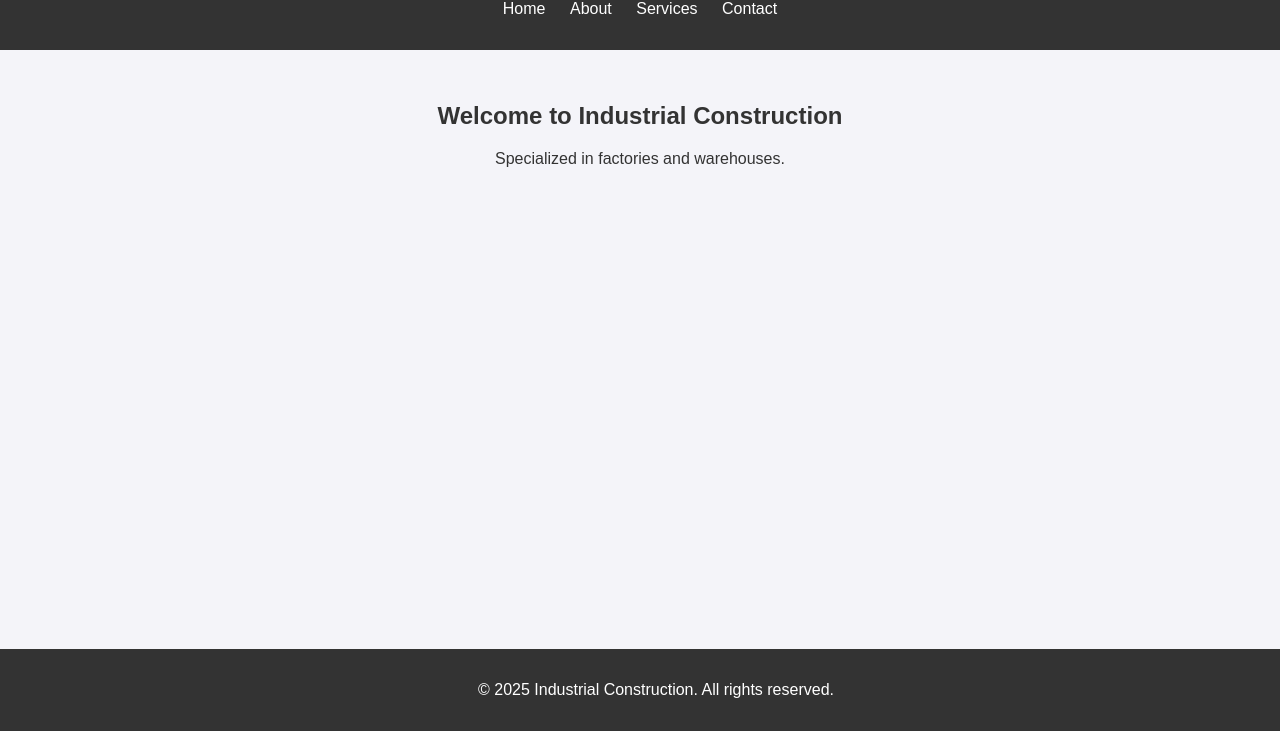
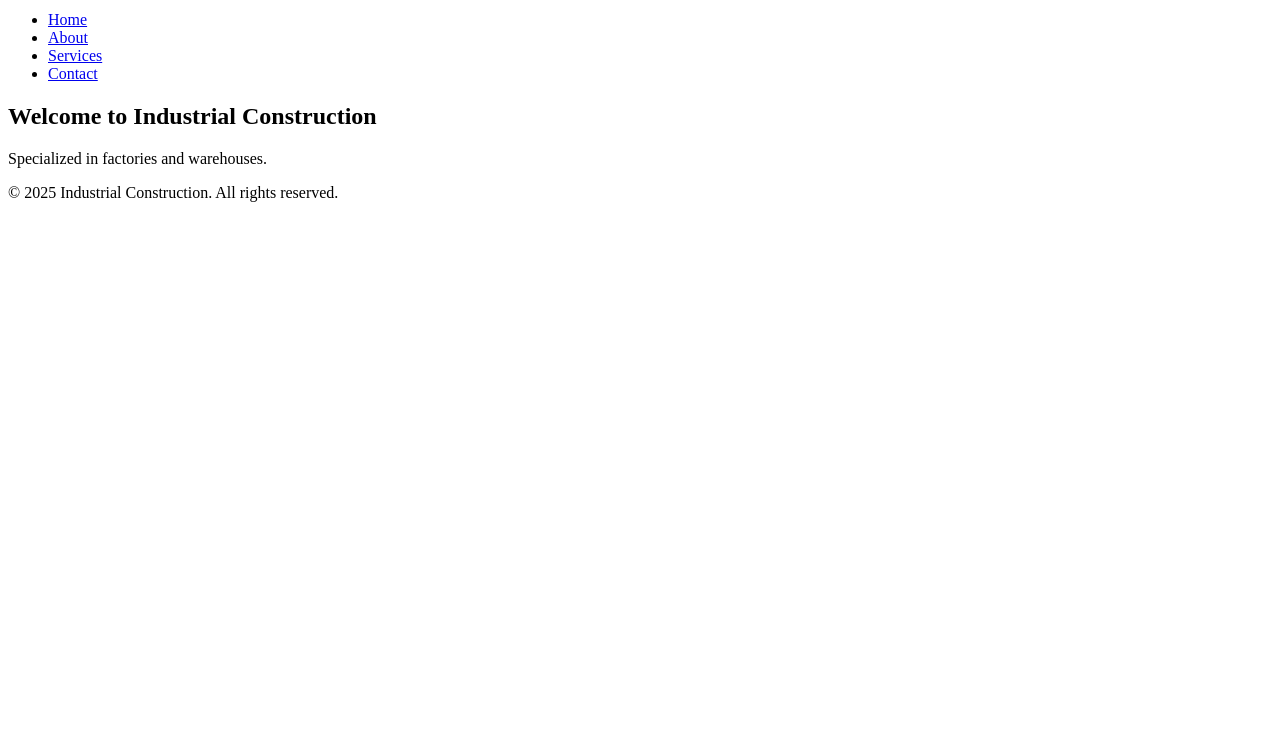
Before and after one commit to TharunMJ/Pathway-Constructors, a plain HTML site: page index.html in a window 1280 px wide. Shown: the part 69-800 px from the top of the page. Drawn offline with Linux system fonts and the light colour scheme.

Commit message:
Add files via upload

```diff
--- a/style.css
+++ b/style.css
@@ -1,42 +1,12 @@
 
-body {
-    font-family: Arial, sans-serif;
-    margin: 0;
-    padding: 0;
-    background-color: #f4f4f9;
+.faq-item {
+    margin-bottom: 20px;
+}
+.faq-item h3 {
+    font-size: 1.5em;
     color: #333;
 }
-header {
-    background-color: #333;
-    color: #fff;
-    padding: 1rem;
-    text-align: center;
+.faq-item p {
+    font-size: 1em;
+    color: #555;
 }
-header h1 {
-    margin: 0;
-}
-nav ul {
-    list-style: none;
-    padding: 0;
-}
-nav ul li {
-    display: inline;
-    margin: 0 10px;
-}
-nav ul li a {
-    color: #fff;
-    text-decoration: none;
-}
-main {
-    padding: 2rem;
-    text-align: center;
-}
-footer {
-    background-color: #333;
-    color: #fff;
-    text-align: center;
-    padding: 1rem;
-    position: fixed;
-    bottom: 0;
-    width: 100%;
-}
```
Also changed, not shown: faq.html (added, +44 -0 lines).
